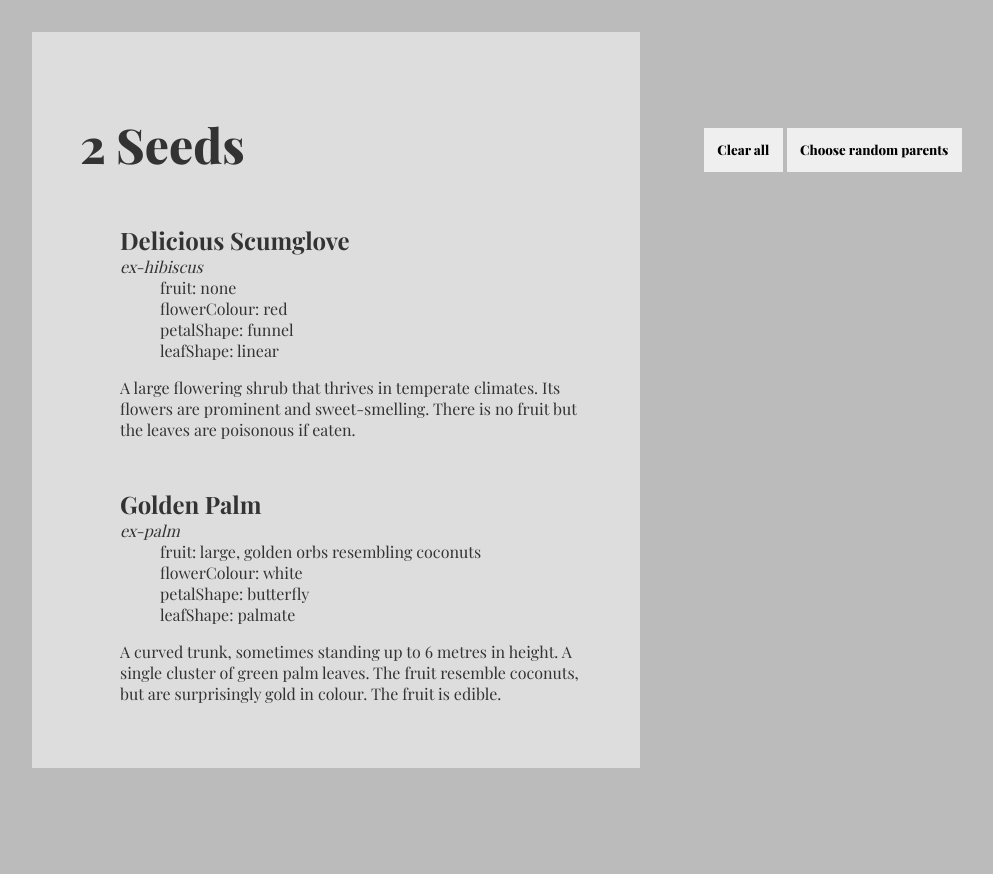
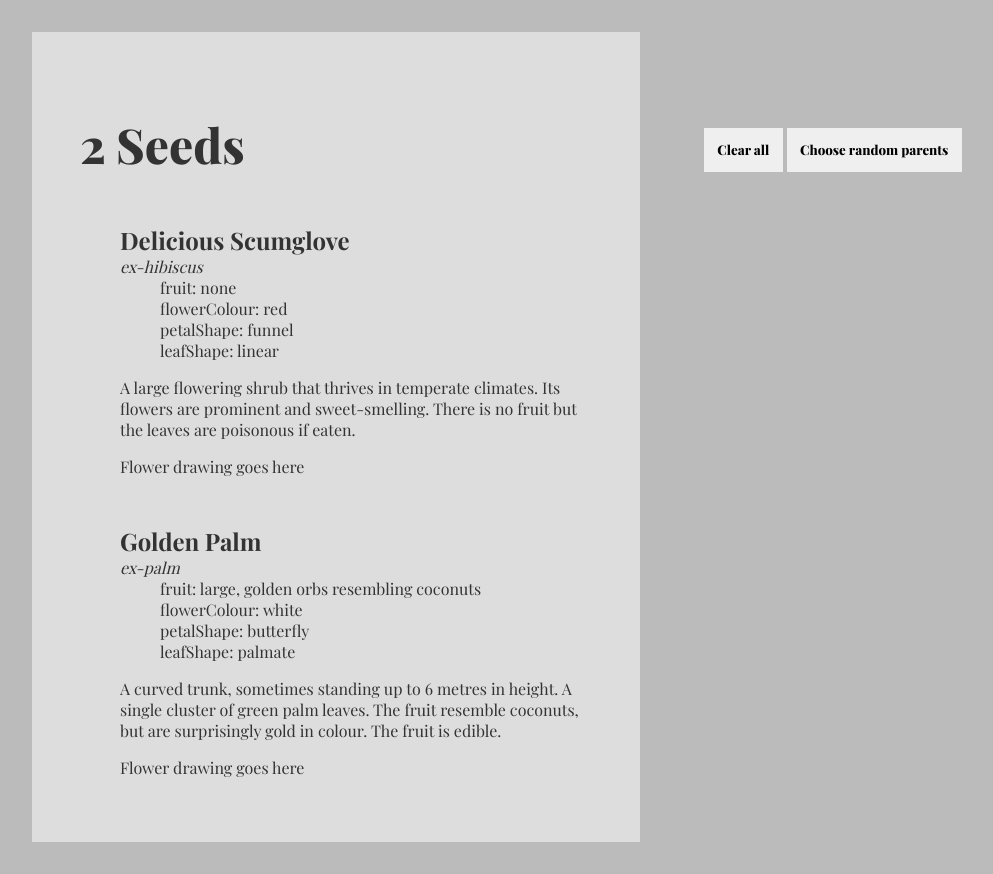
Before and after one commit to RandomStudio/large-language-trees, a SvelteKit app: page / in a window 1280 px wide. Shown: the whole page, without its empty margins (8-1001 px from the left). Before the commit the page ends 800 px from the top, so only its background shows below. Built offline with nearby package versions, Linux system fonts and the light colour scheme; a web font is replaced by a local one.

Commit message:
added FlowerDrawing component

```diff
--- /dev/null
+++ b/src/routes/FlowerDrawing.svelte
@@ -0,0 +1,5 @@
+<script>
+
+</script>
+
+Flower drawing goes here
--- a/src/routes/PlantDetails.svelte
+++ b/src/routes/PlantDetails.svelte
@@ -1,5 +1,6 @@
 <script lang="ts">
     import type { Plant } from "./types";
+    import FlowerDrawing from "./FlowerDrawing.svelte";
 
     export let plantDetails: Plant;
 </script>
@@ -19,6 +20,7 @@
         {/each}
     </ul>
     <p>{plantDetails.description}</p>
+    <FlowerDrawing />
 </div>
 
 <style>
```
Also changed, not shown: 1 other file (tests, documents, lock files or other folders).
